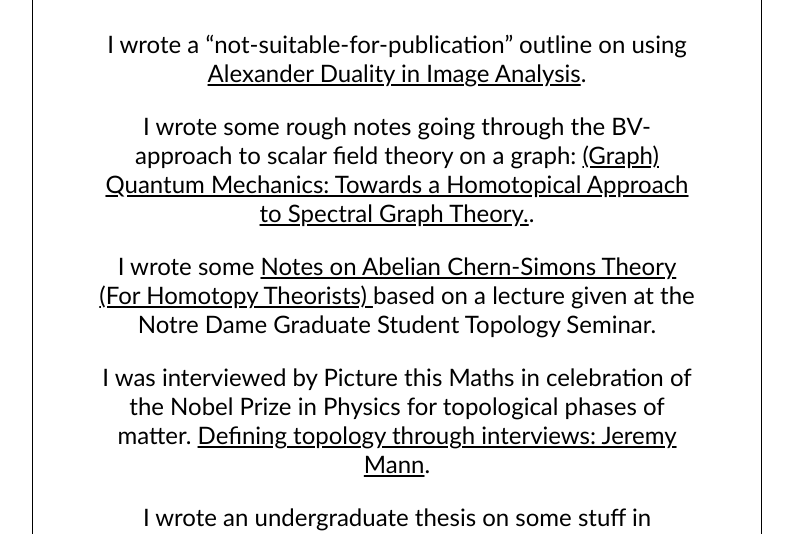
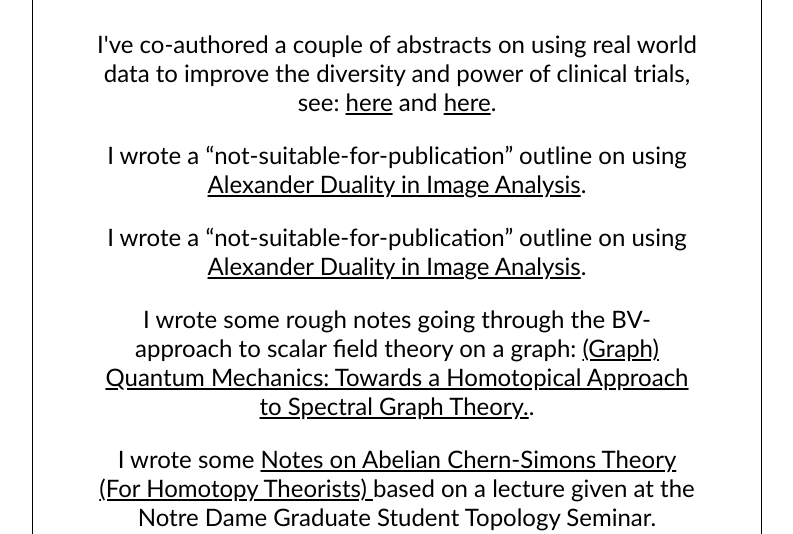
Before and after one commit to jeremy-p-mann/jeremypmannwebsite, a Gatsby site: page /writing in a window 1280 px wide. Shown: the part 266-800 px from the top of the page, without its empty margins (243-1036 px from the left). Built offline with nearby package versions, Linux system fonts and the light colour scheme; Gatsby itself is replaced by a stand-in of ours.

Commit message:
add abstracts to website

```diff
--- a/src/pages/writing.js
+++ b/src/pages/writing.js
@@ -20,8 +20,27 @@ const Writing = () => {
     "https://scholar.rose-hulman.edu/cgi/viewcontent.cgi?article=1074&context=rhumj";
   const thesis_description =
     "Equilateral Dimension of Riemannian Manifolds with Bounded Curvature.";
+  const first_onc_paper =
+    "https://ascopubs.org/doi/abs/10.1200/JCO.2022.40.16_suppl.e18701";
+  const first_onc_paper_descriptin =
+    "here";
+  const second_onc_paper =
+    "https://www.valueinhealthjournal.com/article/S1098-3015(22)01752-1/fulltext";
+  const second_onc_paper_descriptin =
+    "here";
   const content = (
     <main>
+      <Paragraph>
+        I've co-authored a couple of abstracts on using real world data to improve the diversity and power
+                of clinical trials, see:{" "}
+        <Url url={first_onc_paper} description={first_onc_paper_descriptin} />
+                {" "}and{" "}
+        <Url url={second_onc_paper} description={second_onc_paper_descriptin} />.
+      </Paragraph>
+      <Paragraph>
+        I wrote a “not-suitable-for-publication” outline on using{" "}
+        <Url url={alexander_duality} description={ad_description} />.
+      </Paragraph>
       <Paragraph>
         I wrote a “not-suitable-for-publication” outline on using{" "}
         <Url url={alexander_duality} description={ad_description} />.
```
Also changed, not shown: 1 other file.
